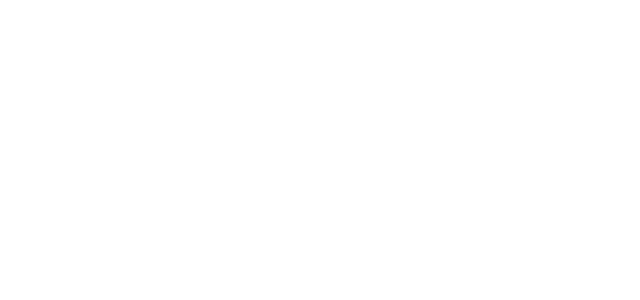
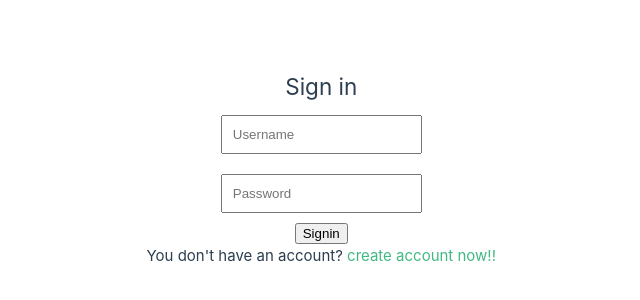
Before and after one commit to eryeden/vue-firebase-auth, a Vue app in the folder vue-firebase-auth/: page /signin in a window 1280 px wide. Before the commit this address had no page. Shown: the part 242-542 px from the top of the page, without its empty margins (144-784 px from the left). Built offline with nearby package versions, Linux system fonts and the light colour scheme.

Commit message:
add signup / signin page

```diff
--- /dev/null
+++ b/vue-firebase-auth/src/components/Signin.vue
@@ -0,0 +1,54 @@
+<template>
+    <div class="signin">
+      <h2>Sign in</h2>
+      <input type="text" placeholder="Username" v-model="username">
+      <input type="password" placeholder="Password" v-model="password">
+      <button>Signin</button>
+      <p>You don't have an account?
+        <router-link to="/signup">create account now!!</router-link>
+      </p>
+    </div>
+  </template>
+
+  <script>
+  export default {
+    name: 'Signin',
+    data () {
+      return {
+        username: '',
+        password: ''
+      }
+    },
+    methods: {}
+  }
+  </script>
+
+  <!-- Add "scoped" attribute to limit CSS to this component only -->
+  <style scoped>
+  h1, h2 {
+    font-weight: normal;
+  }
+  ul {
+    list-style-type: none;
+    padding: 0;
+  }
+  li {
+    display: inline-block;
+    margin: 0 10px;
+  }
+  a {
+    color: #42b983;
+  }
+  .signin {
+    margin-top: 20px;
+
+    display: flex;
+    flex-flow: column nowrap;
+    justify-content: center;
+    align-items: center
+  }
+  input {
+    margin: 10px 0;
+    padding: 10px;
+  }
+  </style>
--- /dev/null
+++ b/vue-firebase-auth/src/components/Signup.vue
@@ -0,0 +1,54 @@
+<template>
+    <div class="signup">
+      <h2>Sign up</h2>
+      <input type="text" placeholder="Username" v-model="username">
+      <input type="password" placeholder="Password" v-model="password">
+      <button>Register</button>
+      <p>Do you have an account?
+        <router-link to="/signin">sign in now!!</router-link>
+      </p>
+    </div>
+</template>
+
+  <script>
+  export default {
+    name: 'Signup',
+    data () {
+      return {
+        username: '',
+        password: ''
+      }
+    },
+    methods: {}
+  }
+  </script>
+
+  <!-- Add "scoped" attribute to limit CSS to this component only -->
+  <style scoped>
+  h1, h2 {
+    font-weight: normal;
+  }
+  ul {
+    list-style-type: none;
+    padding: 0;
+  }
+  li {
+    display: inline-block;
+    margin: 0 10px;
+  }
+  a {
+    color: #42b983;
+  }
+  .signup {
+    margin-top: 20px;
+
+    display: flex;
+    flex-flow: column nowrap;
+    justify-content: center;
+    align-items: center
+  }
+  input {
+    margin: 10px 0;
+    padding: 10px;
+  }
+  </style>
--- a/vue-firebase-auth/src/router/index.js
+++ b/vue-firebase-auth/src/router/index.js
@@ -1,6 +1,9 @@
 import { createRouter, createWebHistory } from 'vue-router'
 import HomeView from '../views/HomeView.vue'
 import SimpleHelloWorldView from '../views/SimpleHelloWorldView.vue'
+import Signup from "@/components/Signup.vue"
+import Signin from "@/components/Signin.vue"
+
 
 const router = createRouter({
   history: createWebHistory(import.meta.env.BASE_URL),
@@ -17,8 +20,18 @@
       // this generates a separate chunk (About.[hash].js) for this route
       // which is lazy-loaded when the route is visited.
       component: () => import('../views/AboutView.vue')
+    },
+     {
+      path: '/signup',
+      name: 'Signup',
+      component: Signup
+    },
+     {
+      path: '/signin',
+      name: 'Signin',
+      component: Signin
     }
-  ]
+   ]
 })
 
 export default router
```
